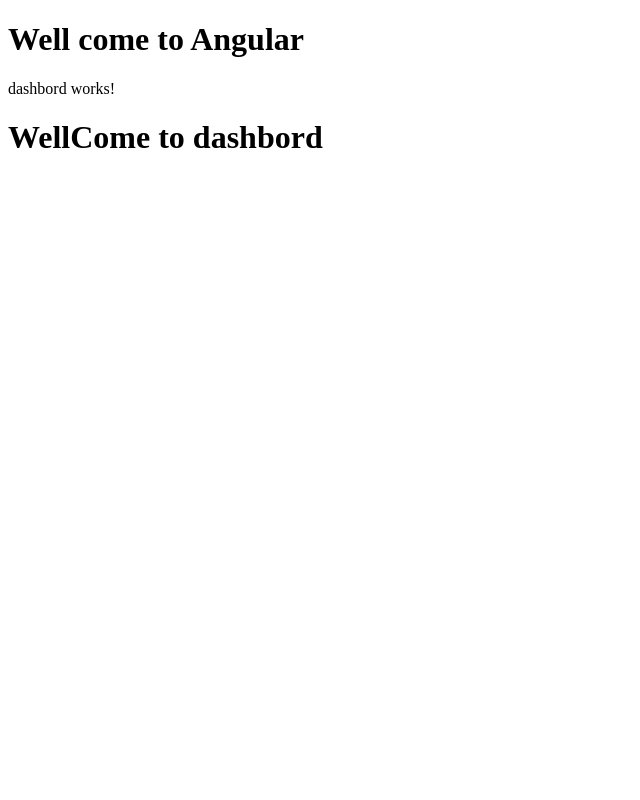
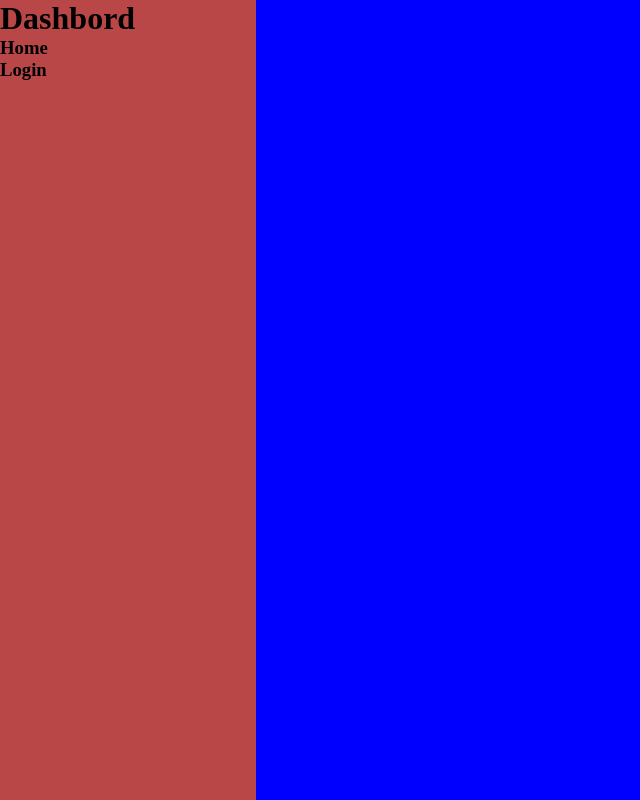
Before and after one commit to jairam-jai/my-app-Mohith, an Angular app: page /dashbord in a window 1280 px wide. Shown: the whole page, without its empty margins (0-640 px from the left). Built offline with nearby package versions, Linux system fonts and the light colour scheme.

Commit message:
chang code and routing

```diff
--- a/src/app/app.component.html
+++ b/src/app/app.component.html
@@ -1,2 +1 @@
-<h1>Well come to Angular</h1>
 <router-outlet></router-outlet>
--- a/src/app/app.module.ts
+++ b/src/app/app.module.ts
@@ -6,13 +6,15 @@
 import { LoginComponent } from './login/login.component';
 import { HomeComponent } from './home/home.component';
 import { DashbordComponent } from './dashbord/dashbord.component';
+import { ErrorComponent } from './error/error.component';
 
 @NgModule({
   declarations: [
     AppComponent,
     LoginComponent,
     HomeComponent,
-    DashbordComponent
+    DashbordComponent,
+    ErrorComponent
   ],
   imports: [
     BrowserModule,
--- a/src/app/dashbord/dashbord.component.css
+++ b/src/app/dashbord/dashbord.component.css
@@ -0,0 +1,16 @@
+.parent {
+    width: 100vw;
+    height: 100vh;
+    background-color: blue;
+    display: flex;
+}
+.box-one {
+    width: 80%;
+    height: 100%;
+    background-color: black;
+}
+.box-one {
+    width: 20%;
+    height: 100%;
+    background-color: rgb(186, 71, 71);
+}
--- a/src/app/dashbord/dashbord.component.html
+++ b/src/app/dashbord/dashbord.component.html
@@ -1,2 +1,12 @@
-<p>dashbord works!</p>
-<h1>WellCome to  dashbord </h1>
+<div class="parent">
+    <div class="box-one">
+        <h1>Dashbord</h1>
+        <h3 routerLink="/dashbord/home">Home</h3>
+        <h3 routerLink="/login">Login</h3>
+
+    </div>
+    <div class="box-two">
+        <router-outlet></router-outlet>
+
+    </div>
+</div>
--- a/src/app/home/home.component.css
+++ b/src/app/home/home.component.css
@@ -0,0 +1,6 @@
+h1 {
+    color: white;
+}
+p {
+    color: aqua;
+}
--- a/src/styles.css
+++ b/src/styles.css
@@ -1 +1,4 @@
 /* You can add global styles to this file, and also import other style files */
+* {
+    margin: 0;
+}
```
Also changed, not shown: src/app/app-routing.module.ts (+6 -2 lines), src/app/error/error.component.html (added, +2 -0 lines), src/app/error/error.component.ts (added, +10 -0 lines), src/app/error/error.component.css (added), src/app/login/login.component.html (line endings or trailing spaces), src/assets/download.png (added), 1 other file (tests, documents, lock files or other folders).
